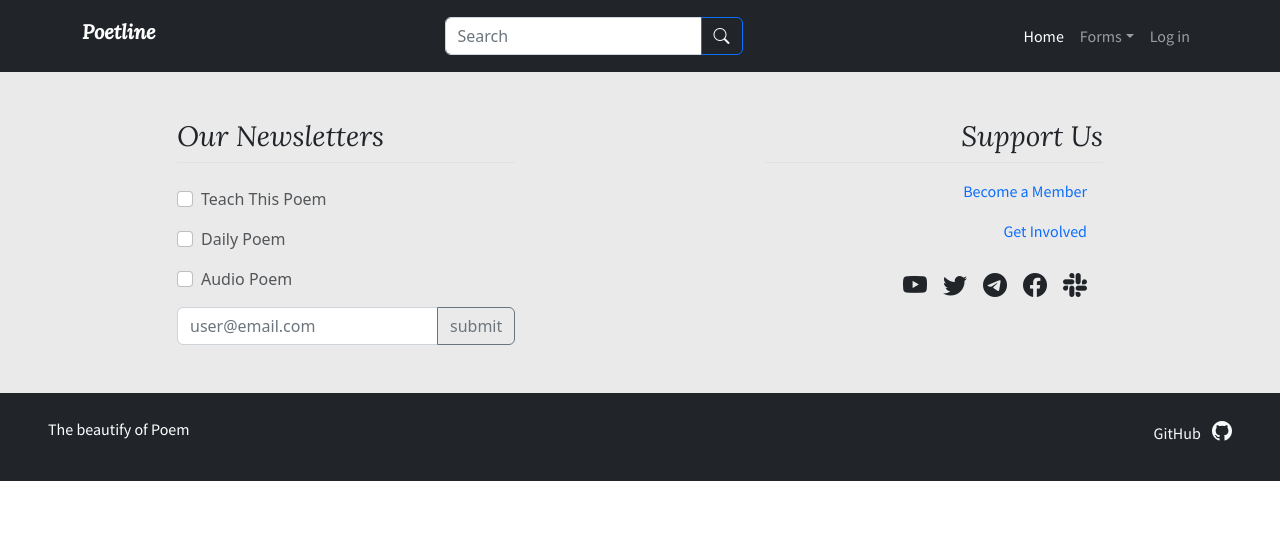
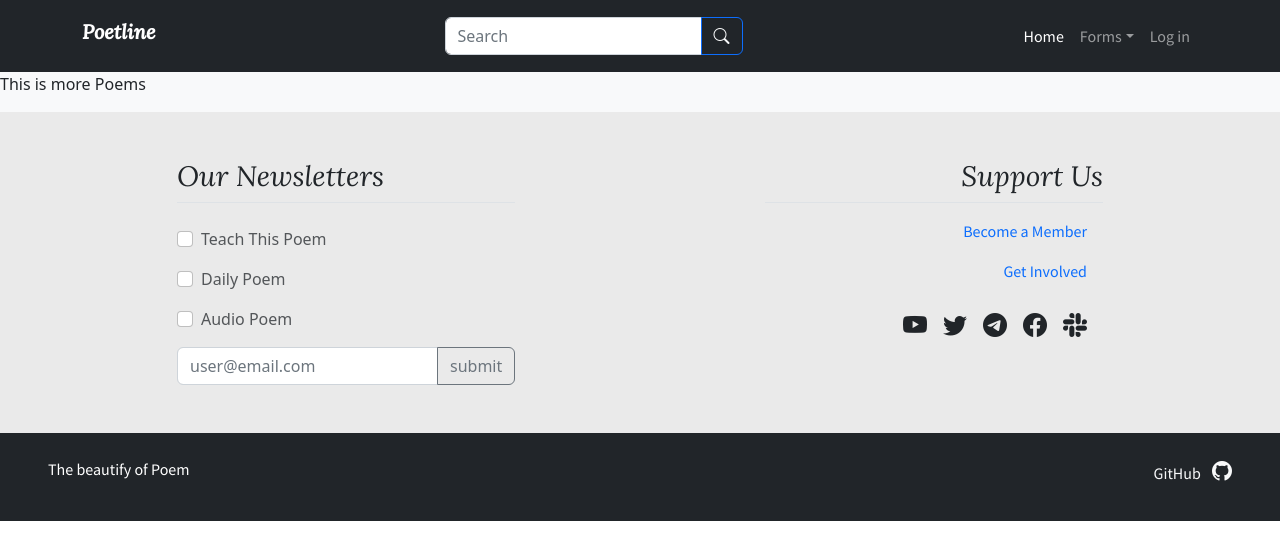
Before and after one commit to mulfranck/poetlines, a React (Create React App) app: page /poems in a window 1280 px wide. Shown: the top 560 px of the page. Built offline with nearby package versions, Linux system fonts and the light colour scheme; no server answers.

Commit message:
Added more todoes relating to the work

```diff
--- a/src/components/MorePoems.js
+++ b/src/components/MorePoems.js
@@ -1,7 +1,9 @@
 
 const MorePoems = () => {
   return (
-    <div></div>
+    <div>
+      <p>This is more Poems</p>
+    </div>
   )
 }
 
```
Also changed, not shown: 1 other file (tests, documents, lock files or other folders).
